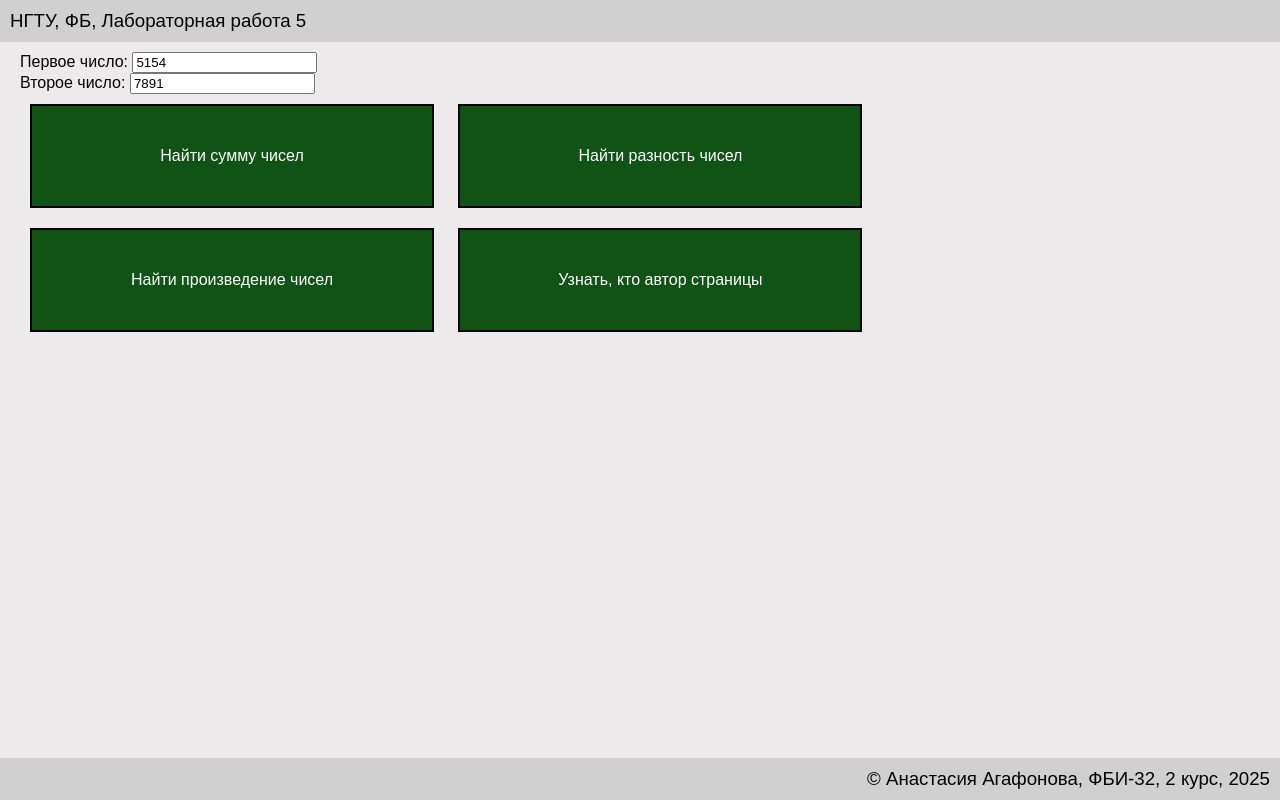
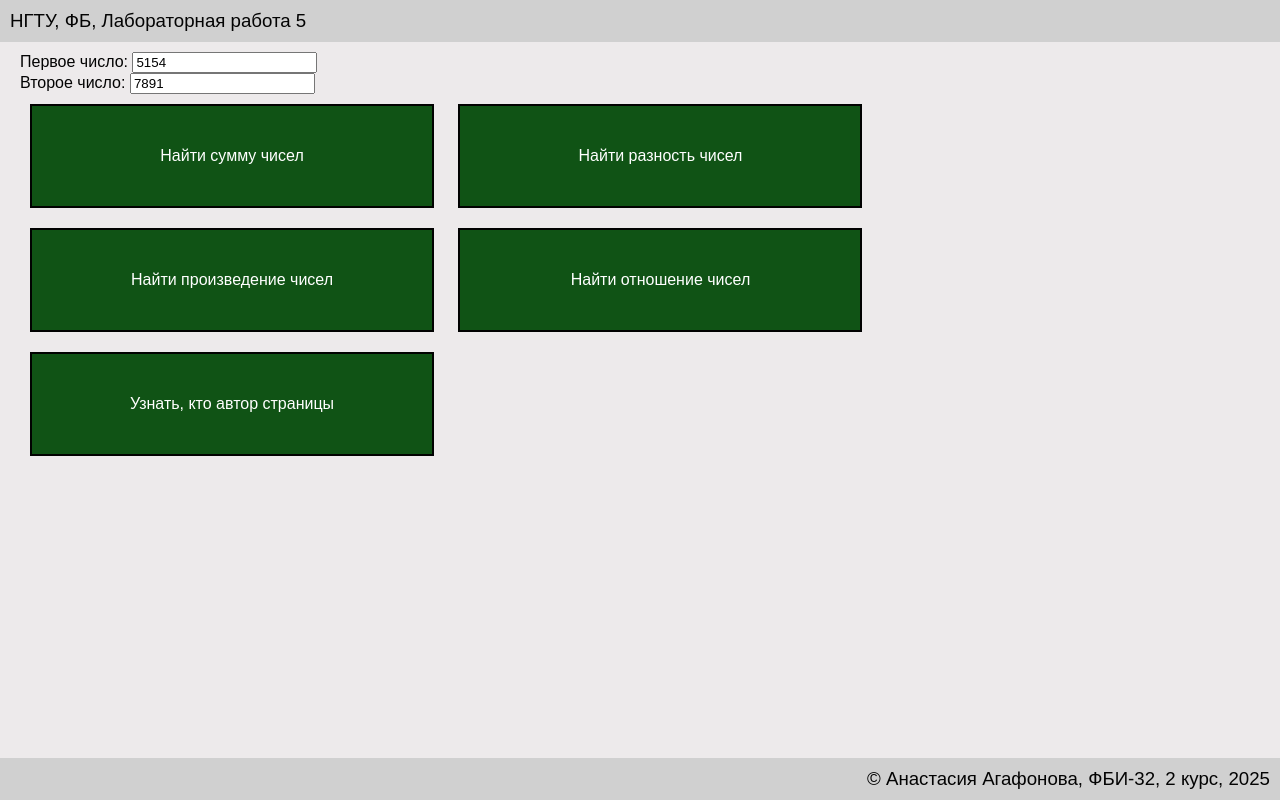
Before and after one commit to anastasiaagafonova/web-front-labs, a plain HTML site: page lab5/arithmetic.html in a window 1280 px wide. Drawn offline with Linux system fonts and the light colour scheme.

Commit message:
деление

```diff
--- a/lab5/arithmetic.html
+++ b/lab5/arithmetic.html
@@ -48,6 +48,48 @@
             let result = a - b;
             alert("Разность " + a + " -" + b + " равна " + result);
         }
+        function showDiv() {
+            let inputA = document.getElementById('numberA')
+            let inputB = document.getElementById('numberB')
+
+            let a = parseInt(inputA.value);
+            let b = parseInt(inputB.value);
+            if(b == 0){
+                alert('На ноль делить нельзя!')
+                inputB.focus();
+                inputB.select();
+                inputB.style.color = 'red';
+                inputB.style.borderColor = 'red';
+                return;
+            }
+
+            if(isNaN(a)) {
+                alert('Введите числовое значение в первое поле')
+                inputA.focus();
+                inputA.select();
+                inputA.style.color = 'red';
+                inputA.style.borderColor = 'red';
+                return;
+            }
+
+            if(isNaN(b)) {
+                alert('Введите числовое значение во второе поле')
+                inputB.focus();
+                inputB.select();
+                inputB.style.color = 'red';
+                inputB.style.borderColor = 'red';
+                return;
+            }
+
+            inputB.style.color = '';
+            inputB.style.borderColor = '';
+
+            inputA.style.color = '';
+            inputA.style.borderColor = '';
+
+            let result = a / b;
+            alert("Отношение " + a + " / " + b + " равно " + result);
+        }
     </script>
     <style>
         .message {
@@ -77,6 +119,7 @@
         <div class="message" onclick="showSum()">Найти сумму чисел</div>
         <div class="message" onclick="showDiff()">Найти разность чисел</div>
         <div class="message" onclick="showMult()">Найти произведение чисел</div>
+        <div class="message" onclick="showDiv()">Найти отношение чисел</div>
         <div class="message" onclick="showAuthor()">Узнать, кто автор страницы</div>
     </main>
     <footer ondblclick="showFoot()">
```
